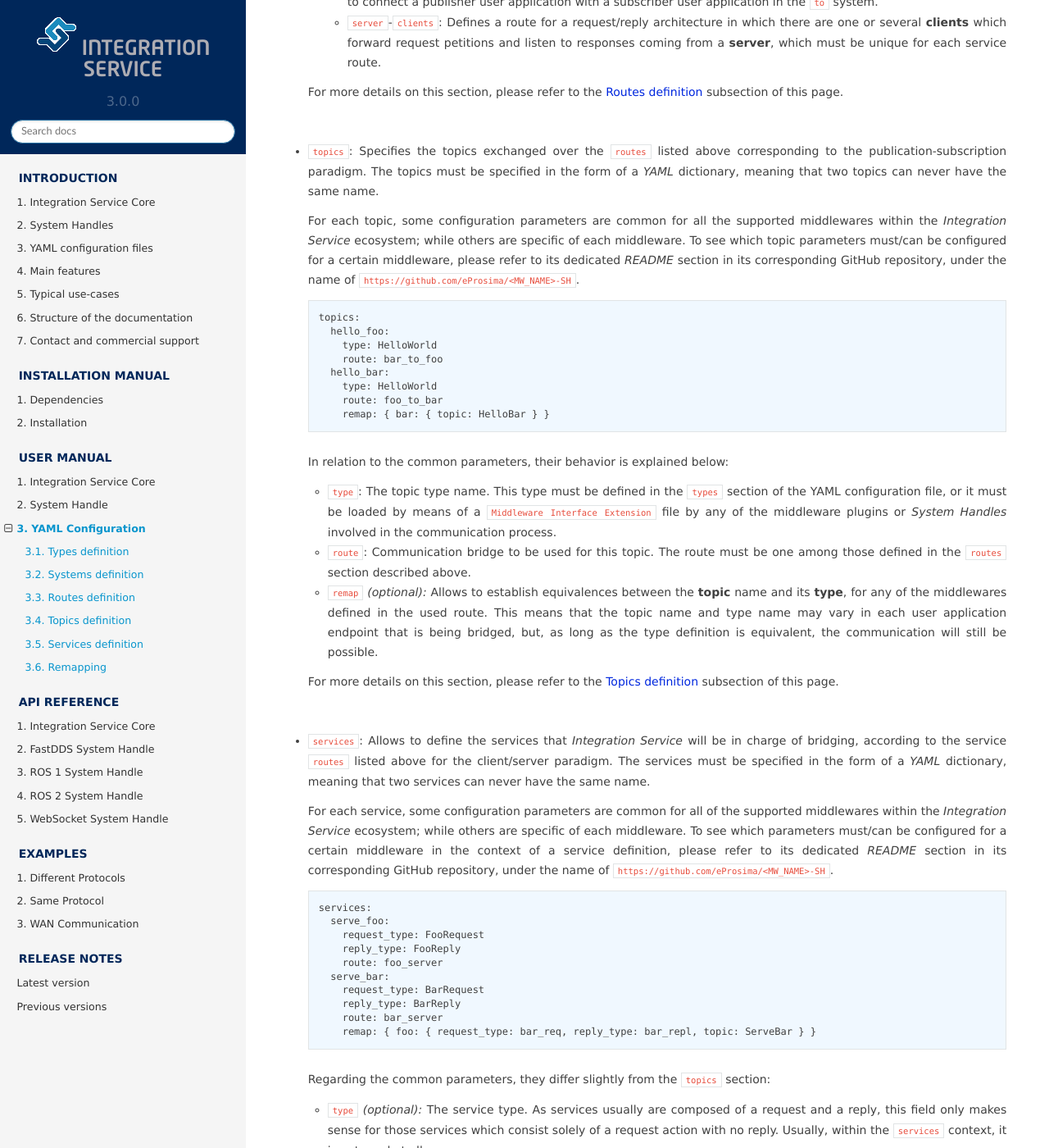
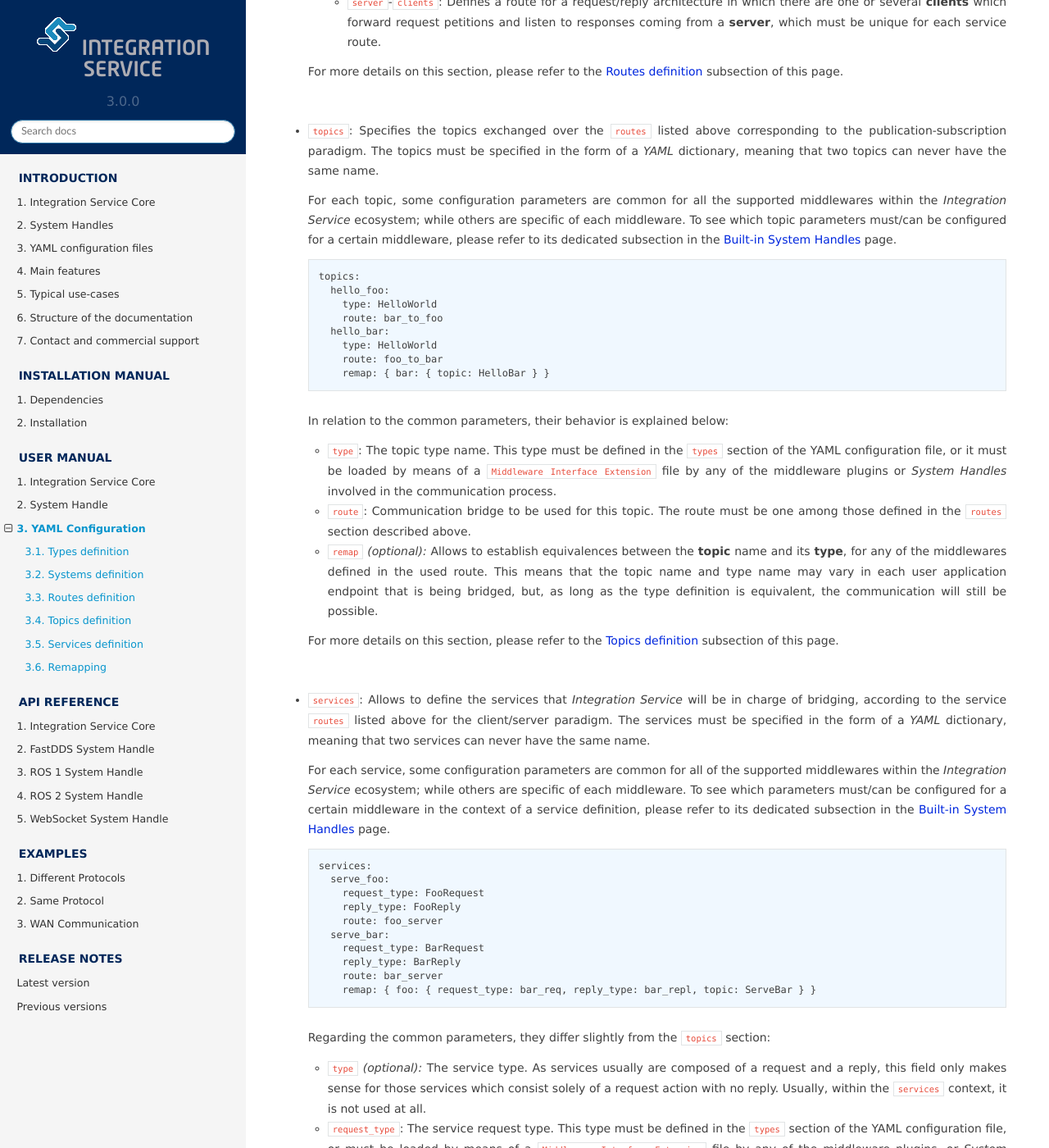
Before and after one commit to eProsima/Integration-Service-docs, a Sphinx documentation site: the page built from docs/user_manual/yaml_config.rst, in a window 1280 px wide and 1400 px high, scrolled down 1997 px. Shown: the whole window at 82% size. Built offline with Sphinx 7.4.7 and the Read the Docs theme 2.0.0, drawn with Linux system fonts in a browser that asks for light colours; some of the changed text lies outside the part shown.

Commit message:
User manual review
Signed-off-by: Jose Antonio Moral <joseantoniomoralparras@gmail.com>

```diff
--- a/docs/user_manual/is_core.rst
+++ b/docs/user_manual/is_core.rst
@@ -23,7 +23,7 @@ Because of this, downstream users can extend *Integration Service* to communicat
 
 .. image:: images/is_core.png
 
-According the diagram depicted above, the *Integration Service Core* executes the following steps:
+According to the diagram depicted above, the *Integration Service Core* executes the following steps:
 
 #. **Parse** the *YAML* configuration file. This file must contain everything needed to successfully
    launch an *Integration Service* instance.
--- a/docs/user_manual/yaml_config.rst
+++ b/docs/user_manual/yaml_config.rst
@@ -21,7 +21,7 @@ please have a look at the list below:
 
 The *Integration Service* can be configured during runtime by means of a dedicated **YAML** file.
 This configuration file must follow a specific syntax, meaning that it is required that a number
-of compulsory section are opportunely filled for it to successfully configure and launch
+of compulsory sections are opportunely filled for it to successfully configure and launch
 an *Integration Service* instance, while others are optional. Both kinds are listed and reviewed below:
 
 * :code:`types`: *(optional)*: It allows to list the `IDL <https://www.omg.org/spec/IDL/4.2/About-IDL/>`_
@@ -64,8 +64,7 @@ an *Integration Service* instance, while others are optional. Both kinds are lis
 
   Some configuration parameters are common for all the supported middlewares within the
   *Integration Service* ecosystem; while others are specific of each middleware. To see which
-  parameters are relevant for a certain middleware, please refer to its dedicated *README* section
-  in its corresponding GitHub repository, under the name of :code:`https://github.com/eProsima/<MW_NAME>-SH`.
+  parameters are relevant for a certain middleware, please refer to its dedicated subsection in the :ref:`built_in_sh` page.
 
   .. code-block:: yaml
 
@@ -121,8 +120,8 @@ an *Integration Service* instance, while others are optional. Both kinds are lis
 
   For each topic, some configuration parameters are common for all the supported middlewares within the
   *Integration Service* ecosystem; while others are specific of each middleware. To see which topic
-  parameters must/can be configured for a certain middleware, please refer to its dedicated *README* section
-  in its corresponding GitHub repository, under the name of :code:`https://github.com/eProsima/<MW_NAME>-SH`.
+  parameters must/can be configured for a certain middleware,
+  please refer to its dedicated subsection in the :ref:`built_in_sh` page.
 
   .. code-block:: yaml
 
@@ -161,8 +160,7 @@ an *Integration Service* instance, while others are optional. Both kinds are lis
   For each service, some configuration parameters are common for all of the supported middlewares
   within the *Integration Service* ecosystem; while others are specific of each middleware.
   To see which parameters must/can be configured for a certain middleware in the context of a service
-  definition, please refer to its dedicated *README* section in its corresponding GitHub repository,
-  under the name of :code:`https://github.com/eProsima/<MW_NAME>-SH`.
+  definition, please refer to its dedicated subsection in the :ref:`built_in_sh` page.
 
   .. code-block:: yaml
 
```
Also changed, not shown: other parts of docs/user_manual/yaml_config.rst (+6 -6 lines).
